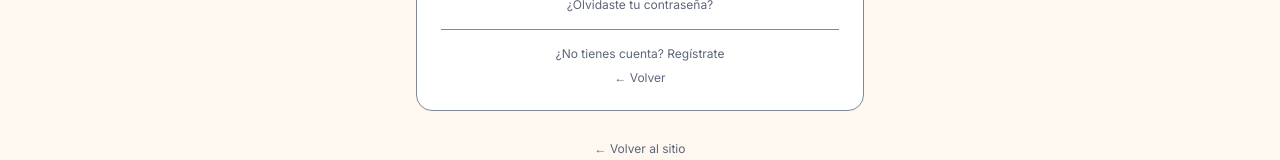
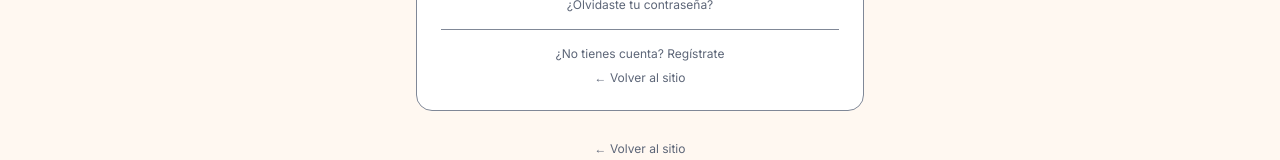
Before and after one commit to abransitonena-blip/pet, a Next.js app: page /login in a window 1280 px wide. Shown: the part 590-750 px from the top of the page. Built offline with nearby package versions, Linux system fonts and the light colour scheme; no server answers; the database is empty.

Commit message:
Fase 11: login accessibility — autocomplete email/password, rename Acceso Equipo→Administración PET, Acceso Paseador→Paseadores PET, remove redundant ← Volver buttons

```diff
--- a/src/app/login/page.tsx
+++ b/src/app/login/page.tsx
@@ -336,8 +336,8 @@ export default function LoginPage() {
           <h1 className="text-2xl font-bold mb-1" style={{ color: 'var(--text-primary)' }}>
             {mode === 'select' && 'Bienvenido a ' + brand.name}
             {mode === 'familia' && 'Familia PET'}
-            {mode === 'equipo' && 'Acceso Equipo'}
-            {mode === 'paseador' && 'Acceso Paseador'}
+            {mode === 'equipo' && 'Administración PET'}
+            {mode === 'paseador' && 'Paseadores PET'}
           </h1>
           <p className="text-sm" style={{ color: 'var(--text-muted)' }}>
             {mode === 'select' && 'Elige cómo quieres acceder'}
@@ -477,6 +477,7 @@ export default function LoginPage() {
                     value={email}
                     onChange={(e) => setEmail(e.target.value)}
                     placeholder="correo@ejemplo.com"
+                    autoComplete="email"
                     className="w-full pl-10 pr-4 py-3 rounded-xl text-sm focus:outline-none focus:ring-2 focus:ring-brand-500/30"
                     style={{ background: 'var(--glass-bg)', border: '1px solid var(--border)', color: 'var(--text-primary)' }}
                   />
@@ -492,6 +493,7 @@ export default function LoginPage() {
                     value={password}
                     onChange={(e) => setPassword(e.target.value)}
                     placeholder="••••••••"
+                    autoComplete="current-password"
                     className="w-full pl-10 pr-4 py-3 rounded-xl text-sm focus:outline-none focus:ring-2 focus:ring-brand-500/30"
                     style={{ background: 'var(--glass-bg)', border: '1px solid var(--border)', color: 'var(--text-primary)' }}
                   />
@@ -531,7 +533,7 @@ export default function LoginPage() {
                 {familiaMode === 'login' ? '¿No tienes cuenta? Regístrate' : '¿Ya tienes cuenta? Inicia sesión'}
               </button>
               <button onClick={() => { setMode('select'); setFamiliaMode('login'); setError(''); setEmail(''); setPassword(''); setName(''); setPhone('') }} className="text-xs block w-full" style={{ color: 'var(--text-muted)' }}>
-                ← Volver
+                ← Volver al sitio
               </button>
             </div>
           </div>
@@ -549,6 +551,7 @@ export default function LoginPage() {
                     value={email}
                     onChange={(e) => setEmail(e.target.value)}
                     placeholder="admin@petap.com"
+                    autoComplete="email"
                     className="w-full pl-10 pr-4 py-3 rounded-xl text-sm focus:outline-none focus:ring-2 focus:ring-accent-500/30"
                     style={{ background: 'var(--glass-bg)', border: '1px solid var(--border)', color: 'var(--text-primary)' }}
                   />
@@ -565,6 +568,7 @@ export default function LoginPage() {
                     onChange={(e) => setPassword(e.target.value)}
                     onKeyDown={(e) => e.key === 'Enter' && handleEmailLogin('admin')}
                     placeholder="••••••••"
+                    autoComplete="current-password"
                     className="w-full pl-10 pr-4 py-3 rounded-xl text-sm focus:outline-none focus:ring-2 focus:ring-accent-500/30"
                     style={{ background: 'var(--glass-bg)', border: '1px solid var(--border)', color: 'var(--text-primary)' }}
                   />
@@ -595,7 +599,7 @@ export default function LoginPage() {
 
             <div className="mt-4 pt-4 text-center" style={{ borderTop: '1px solid var(--border)' }}>
               <button onClick={() => { setMode('select'); setError(''); setEmail(''); setPassword('') }} className="text-xs" style={{ color: 'var(--text-muted)' }}>
-                ← Volver
+                ← Volver al sitio
               </button>
             </div>
           </div>
@@ -613,6 +617,7 @@ export default function LoginPage() {
                     value={email}
                     onChange={(e) => setEmail(e.target.value)}
                     placeholder="paseador@petap.com"
+                    autoComplete="email"
                     className="w-full pl-10 pr-4 py-3 rounded-xl text-sm focus:outline-none focus:ring-2 focus:ring-success-500/30"
                     style={{ background: 'var(--glass-bg)', border: '1px solid var(--border)', color: 'var(--text-primary)' }}
                   />
@@ -629,6 +634,7 @@ export default function LoginPage() {
                     onChange={(e) => setPassword(e.target.value)}
                     onKeyDown={(e) => e.key === 'Enter' && handleEmailLogin('walker')}
                     placeholder="••••••••"
+                    autoComplete="current-password"
                     className="w-full pl-10 pr-4 py-3 rounded-xl text-sm focus:outline-none focus:ring-2 focus:ring-success-500/30"
                     style={{ background: 'var(--glass-bg)', border: '1px solid var(--border)', color: 'var(--text-primary)' }}
                   />
@@ -659,7 +665,7 @@ export default function LoginPage() {
 
             <div className="mt-4 pt-4 text-center" style={{ borderTop: '1px solid var(--border)' }}>
               <button onClick={() => { setMode('select'); setError(''); setEmail(''); setPassword('') }} className="text-xs" style={{ color: 'var(--text-muted)' }}>
-                ← Volver
+                ← Volver al sitio
               </button>
             </div>
           </div>
```
